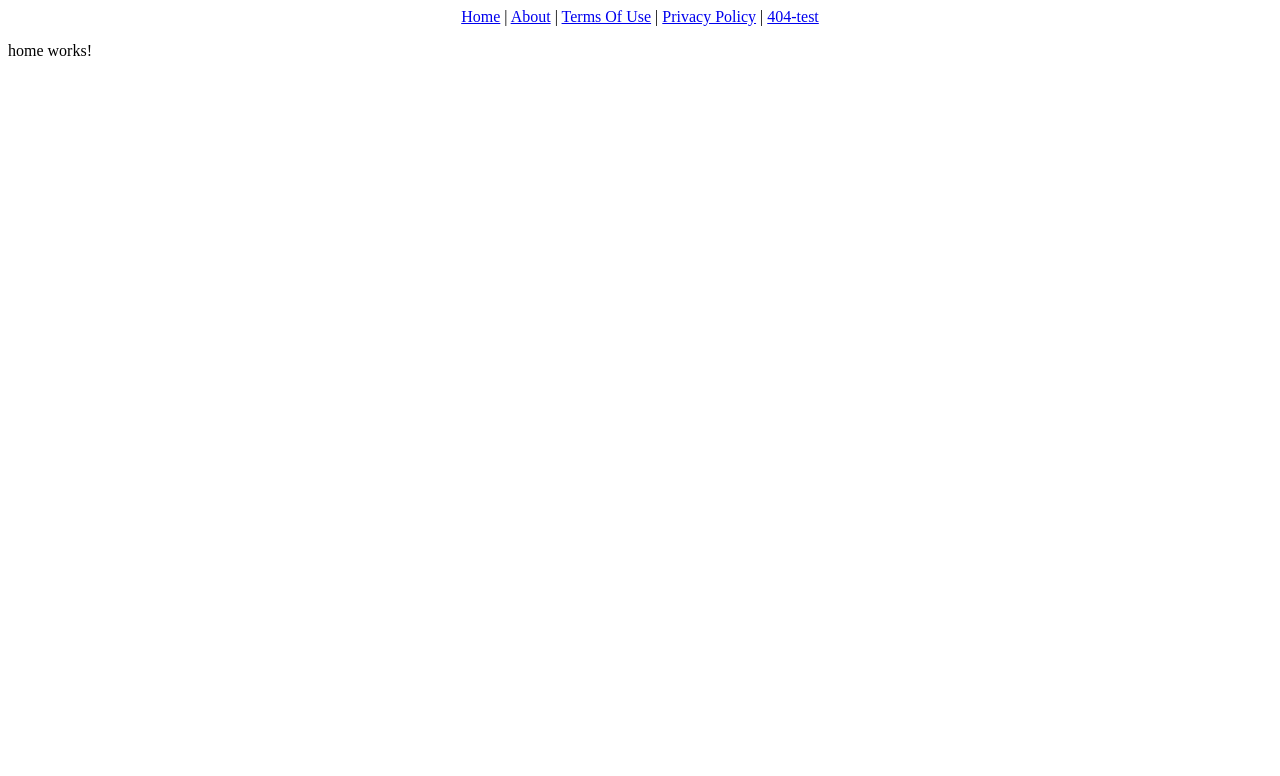
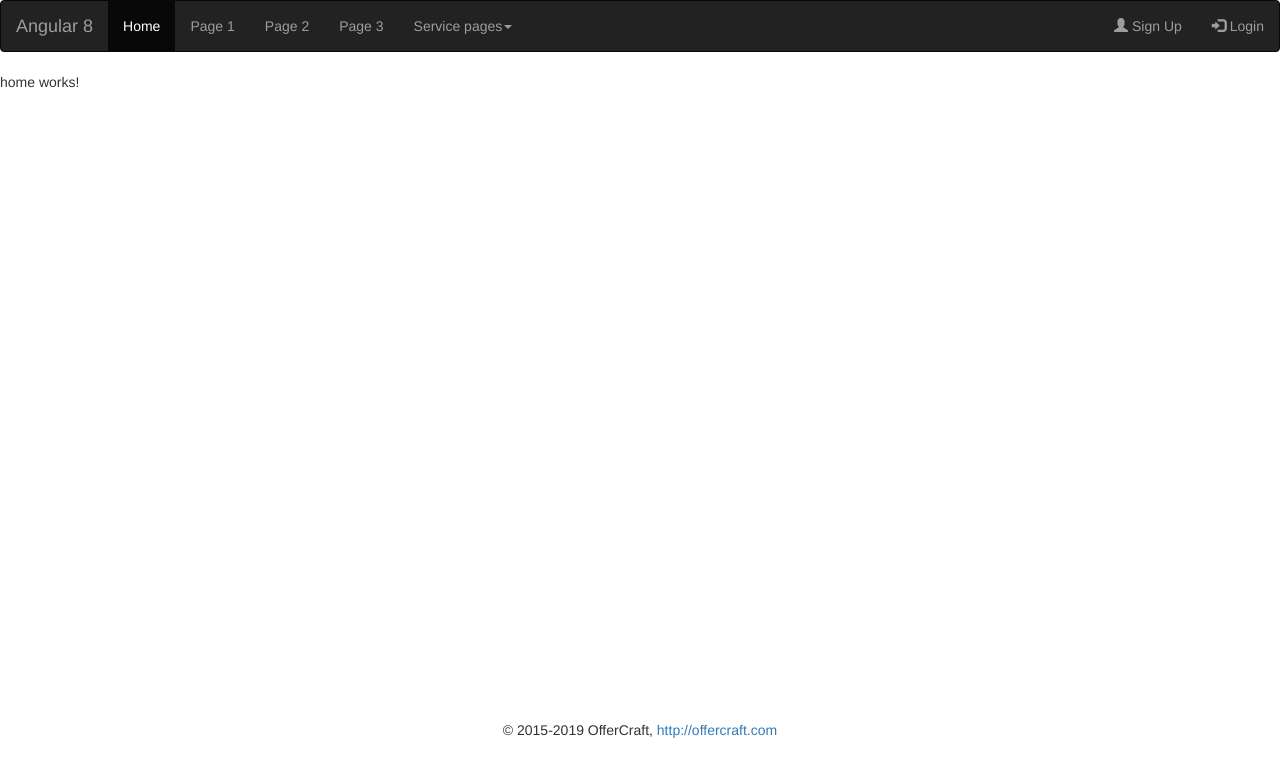
Before and after one commit to PetrenkoAndrey/ang8, an Angular app: page / in a window 1280 px wide. Before the commit this address had no page. Shown: the top 776 px of the page. Built offline with nearby package versions, Linux system fonts and the light colour scheme.

Commit message:
nav menu

```diff
--- a/src/app/app.component.html
+++ b/src/app/app.component.html
@@ -1,11 +1,27 @@
 <!--The content below is only a placeholder and can be replaced.-->
-<div style="text-align:center">
-  <nav>
-    <a routerLink="/home" routerLinkActive="active">Home</a> |
-    <a routerLink="/about" routerLinkActive="active">About</a> |
-    <a routerLink="/terms-of-use" routerLinkActive="active">Terms Of Use</a> |
-    <a routerLink="/privacy-policy" routerLinkActive="active">Privacy Policy</a> |
-    <a routerLink="/homeasda" routerLinkActive="active">404-test</a>
-  </nav>
-</div>
+<nav class="navbar navbar-inverse">
+  <div class="container-fluid">
+    <div class="navbar-header">
+      <a class="navbar-brand" routerLink="">Angular 8</a>
+    </div>
+    <ul class="nav navbar-nav">
+      <li class="active"><a routerLink="/home" routerLinkActive="active">Home</a></li>
+      <li><a routerLink="/page1" routerLinkActive="active">Page 1</a></li>
+      <li><a routerLink="/page2" routerLinkActive="active">Page 2</a></li>
+      <li><a routerLink="/page3" routerLinkActive="active">Page 3</a></li>
+      <li class="dropdown"><a class="dropdown-toggle" data-toggle="dropdown" href="#">Service pages<span class="caret"></span></a>
+        <ul class="dropdown-menu">
+          <li><a routerLink="/terms-of-use" routerLinkActive="active">Terms Of Use</a></li>
+          <li><a routerLink="/privacy-policy" routerLinkActive="active">Privacy Policy</a></li>
+          <li><a routerLink="/contact-us" routerLinkActive="active">Contact Us</a></li>
+          <li><a routerLink="/about" routerLinkActive="active">About</a></li>
+        </ul>
+      </li>
+    </ul>
+    <ul class="nav navbar-nav navbar-right">
+      <li><a routerLink="/home"><span class="glyphicon glyphicon-user"></span> Sign Up</a></li>
+      <li><a routerLink="/home"><span class="glyphicon glyphicon-log-in"></span> Login</a></li>
+    </ul>
+  </div>
+</nav>
 <router-outlet></router-outlet>
--- a/src/index.html
+++ b/src/index.html
@@ -2,13 +2,25 @@
 <html lang="en">
 <head>
   <meta charset="utf-8">
-  <title>HelloWorld</title>
+  <title>Angular 8</title>
   <base href="/">
 
   <meta name="viewport" content="width=device-width, initial-scale=1">
   <link rel="icon" type="image/x-icon" href="https://encrypted-tbn0.gstatic.com/images?q=tbn:ANd9GcSkgz2qHY-9SGayLr_KSdC0LolBD4aJwVXBi9h0BnCooqFNttCf">
+  <script src="https://ajax.googleapis.com/ajax/libs/jquery/3.4.0/jquery.min.js"></script>
+  <script src="https://cdnjs.cloudflare.com/ajax/libs/popper.js/1.12.9/umd/popper.min.js" integrity="sha384-ApNbgh9B+Y1QKtv3Rn7W3mgPxhU9K/ScQsAP7hUibX39j7fakFPskvXusvfa0b4Q" crossorigin="anonymous"></script>
+  <link rel="stylesheet" href="https://maxcdn.bootstrapcdn.com/bootstrap/3.4.0/css/bootstrap.min.css">
+  <script src="https://maxcdn.bootstrapcdn.com/bootstrap/3.4.0/js/bootstrap.min.js"></script>
 </head>
+
 <body>
+
   <app-root></app-root>
+
+<footer class="page-footer font-small mdb-color lighten-3 pt-4 mt-4">
+  <div class="footer-copyright text-center py-3">© 2015-2019 OfferCraft,
+    <a href="http://www.offercraft.com" target="_blank"> http://offercraft.com</a>
+  </div>
+</footer>
 </body>
 </html>
--- a/src/styles.css
+++ b/src/styles.css
@@ -1 +1,8 @@
 /* You can add global styles to this file, and also import other style files */
+footer {
+    position: absolute;
+    left: 0;
+    bottom: 0;
+    width: 100%;
+    height: 80px;
+  }
```
